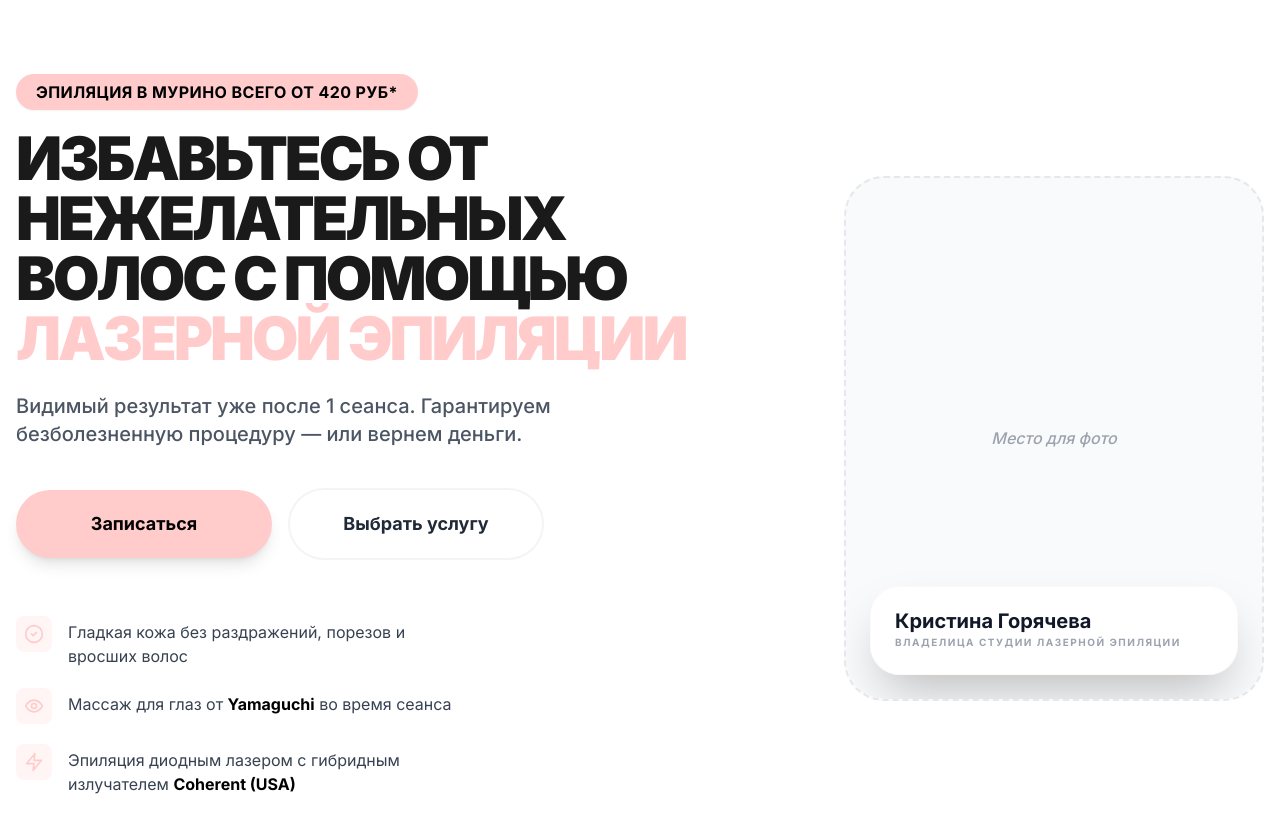
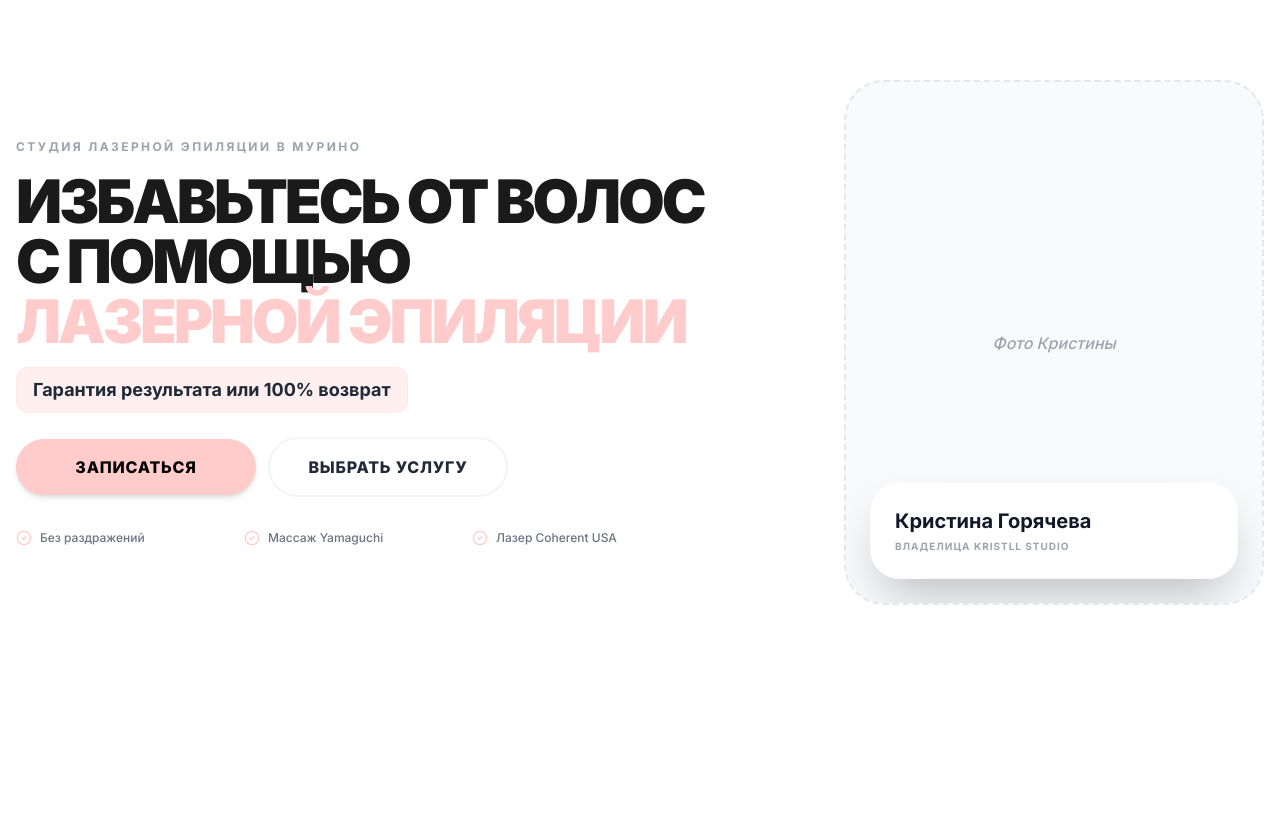
Before and after one commit to Mitrofanoff1/Kristll, a Next.js app: page / in a window 1280 px wide. Shown: the top 832 px of the page. After the commit the page ends 800 px from the top, so only its background shows below. Built offline with nearby package versions, Linux system fonts and the light colour scheme.

Commit message:
Update Hero.tsx

```diff
--- a/components/Hero.tsx
+++ b/components/Hero.tsx
@@ -1,102 +1,83 @@
 import React from 'react';
-import { Zap, Eye, CheckCircle2 } from 'lucide-react';
+import { Zap, Eye, CheckCircle2, Sparkles } from 'lucide-react';
 
 const Hero = () => {
   return (
-    <section className="relative overflow-hidden bg-white pt-8 pb-16 lg:pt-20 lg:pb-32">
-      {/* Декоративный фон */}
-      <div className="absolute top-0 right-0 -translate-y-1/2 translate-x-1/4 w-96 h-96 bg-accent/20 rounded-full blur-[100px] -z-10"></div>
-      <div className="absolute bottom-0 left-0 translate-y-1/2 -translate-x-1/4 w-96 h-96 bg-accent/15 rounded-full blur-[100px] -z-10"></div>
+    <section className="relative overflow-hidden bg-white pt-4 pb-10 lg:pt-20 lg:pb-32">
+      {/* Декоративные элементы как в референсе */}
+      <Sparkles className="absolute top-10 right-10 text-accent/40 w-8 h-8 lg:w-12 lg:h-12 -z-10 animate-pulse" />
+      <div className="absolute top-0 right-0 -translate-y-1/2 translate-x-1/4 w-72 h-72 bg-accent/20 rounded-full blur-[80px] -z-10"></div>
 
       <div className="container mx-auto px-4">
-        {/* Используем flex-col для мобильных и lg:flex-row для десктопа */}
-        <div className="flex flex-col lg:flex-row lg:items-center lg:gap-16">
+        <div className="flex flex-col lg:flex-row lg:items-center lg:gap-12">
 
-          {/* ЛЕВАЯ КОЛОНКА (На мобильных тут будет все, кроме фото) */}
+          {/* КОНТЕНТНЫЙ БЛОК */}
           <div className="w-full lg:w-3/5 z-10 flex flex-col text-center lg:text-left">
 
-            {/* 1. Плашка (Всегда сверху) */}
-            <div className="order-1 inline-block mb-6 lg:self-start">
-              <span className="bg-accent px-5 py-2 rounded-full text-sm md:text-base font-bold text-black shadow-sm uppercase tracking-wide">
-                Эпиляция в Мурино всего от 420 руб*
-              </span>
-            </div>
+            {/* 1. Маленькая надпись сверху */}
+            <p className="text-[10px] lg:text-xs font-bold text-gray-400 uppercase tracking-[0.2em] mb-4">
+              Студия лазерной эпиляции в Мурино
+            </p>
 
-            {/* 2. Заголовок (Оффер) */}
-            <h1 className="order-2 text-[1.85rem] leading-[1.1] sm:text-4xl md:text-5xl lg:text-6xl font-black mb-6 text-[#1a1a1a] uppercase tracking-tighter">
-              Избавьтесь от нежелательных волос с помощью <br className="hidden md:block" />
-              <span className="text-accent">лазерной эпиляции</span>
+            {/* 2. Заголовок (уменьшили для компактности на мобильных) */}
+            <h1 className="text-[1.75rem] leading-[1.1] sm:text-4xl md:text-5xl lg:text-6xl font-black mb-4 text-[#1a1a1a] uppercase tracking-tighter">
+              Избавьтесь от волос <br/> с помощью <span className="text-accent">лазерной эпиляции</span>
             </h1>
 
-            {/* 3. БЛОК С ФОТО ДЛЯ МОБИЛЬНЫХ (order-3 на мобилках, скрыт на десктопе) */}
-            <div className="order-3 lg:hidden w-full mb-10">
-               <div className="relative w-full aspect-[4/5] max-w-[350px] mx-auto bg-gray-50 border-2 border-dashed border-gray-200 rounded-[30px] flex items-center justify-center overflow-hidden">
-                  <p className="text-gray-400 font-medium italic text-sm">Место для фото</p>
-                  <div className="absolute bottom-4 left-4 right-4 bg-white/95 backdrop-blur-md p-4 rounded-[20px] shadow-xl border border-accent/10">
-                      <p className="text-base font-bold text-gray-900 leading-none mb-1">Кристина Горячева</p>
-                      <p className="text-[8px] text-gray-400 font-bold uppercase tracking-wider">
-                        ВЛАДЕЛИЦА СТУДИИ ЛАЗЕРНОЙ ЭПИЛЯЦИИ
-                      </p>
-                  </div>
+            {/* 3. Плашка с гарантией (сделали как в референсе — компактно) */}
+            <div className="inline-block self-center lg:self-start mb-6">
+               <div className="bg-accent/30 px-4 py-2 rounded-xl border border-accent/20">
+                  <p className="text-sm md:text-lg font-bold text-gray-800">
+                    Гарантия результата или 100% возврат
+                  </p>
                </div>
             </div>
 
-            {/* 4. Описание (Подзаголовок) */}
-            <div className="order-4">
-              <p className="text-base md:text-xl text-gray-600 mb-10 max-w-2xl mx-auto lg:mx-0 font-medium leading-relaxed">
-                Видимый результат уже после 1 сеанса. <br className="md:hidden" />
-                Гарантируем безболезненную процедуру — или вернем деньги.
-              </p>
-            </div>
-
-            {/* 5. Кнопки */}
-            <div className="order-5 flex flex-col sm:flex-row items-center justify-center lg:justify-start gap-4 mb-14">
-              <button className="w-full sm:w-64 bg-accent hover:bg-[#ffbaba] text-black text-lg font-bold py-5 px-8 rounded-full transition-all shadow-lg active:scale-95">
+            {/* 4. КНОПКИ (Теперь они сразу под оффером на мобильных) */}
+            <div className="flex flex-col sm:flex-row items-center justify-center lg:justify-start gap-3 mb-8">
+              <button className="w-full sm:w-60 bg-accent hover:bg-[#ffbaba] text-black text-base font-extrabold py-4 rounded-full transition-all shadow-md active:scale-95 uppercase tracking-wider">
                 Записаться
               </button>
-              <button className="w-full sm:w-64 bg-white border-2 border-gray-100 hover:border-accent text-gray-800 text-lg font-bold py-5 px-8 rounded-full transition-all active:scale-95">
+              <button className="w-full sm:w-60 bg-white border-2 border-gray-100 text-gray-800 text-base font-extrabold py-4 rounded-full transition-all active:scale-95 uppercase tracking-wider">
                 Выбрать услугу
               </button>
             </div>
 
-            {/* 6. Преимущества */}
-            <div className="order-6 flex flex-col gap-5 text-left max-w-md mx-auto lg:mx-0">
-              <div className="flex items-start gap-4">
-                <div className="bg-accent/20 p-2 rounded-lg">
-                  <CheckCircle2 className="text-accent w-5 h-5 flex-shrink-0" />
+            {/* 5. ФОТО МАСТЕРА (На мобилках — компактно под кнопками, на десктопе скрыто тут) */}
+            <div className="lg:hidden w-full mb-8 relative">
+                <div className="relative w-full aspect-[16/9] max-w-[340px] mx-auto bg-gray-50 border-2 border-dashed border-gray-200 rounded-[30px] flex items-center justify-center overflow-hidden">
+                    <p className="text-gray-400 font-medium italic text-[10px]">Фото Кристины</p>
+                    <div className="absolute bottom-2 left-2 right-2 bg-white/90 backdrop-blur-sm p-3 rounded-2xl shadow-lg border border-accent/10">
+                        <p className="text-sm font-bold text-gray-900 leading-none">Кристина Горячева</p>
+                        <p className="text-[8px] text-gray-400 font-bold uppercase mt-1">Владелица студии</p>
+                    </div>
                 </div>
-                <p className="text-[15px] md:text-base text-gray-700 leading-snug pt-1">
-                  Гладкая кожа без раздражений, порезов и вросших волос
-                </p>
+            </div>
+
+            {/* 6. ПРЕИМУЩЕСТВА (Мелким шрифтом снизу) */}
+            <div className="grid grid-cols-1 sm:grid-cols-3 gap-3 text-left max-w-2xl mx-auto lg:mx-0">
+              <div className="flex items-center gap-2">
+                <CheckCircle2 className="text-accent w-4 h-4 flex-shrink-0" />
+                <p className="text-[12px] text-gray-500 font-medium">Без раздражений</p>
               </div>
-              <div className="flex items-start gap-4">
-                <div className="bg-accent/20 p-2 rounded-lg">
-                  <Eye className="text-accent w-5 h-5 flex-shrink-0" />
-                </div>
-                <p className="text-[15px] md:text-base text-gray-700 leading-snug pt-1">
-                  Массаж для глаз от <span className="font-bold text-black">Yamaguchi</span> во время сеанса
-                </p>
+              <div className="flex items-center gap-2">
+                <CheckCircle2 className="text-accent w-4 h-4 flex-shrink-0" />
+                <p className="text-[12px] text-gray-500 font-medium">Массаж Yamaguchi</p>
               </div>
-              <div className="flex items-start gap-4">
-                <div className="bg-accent/20 p-2 rounded-lg">
-                  <Zap className="text-accent w-5 h-5 flex-shrink-0" />
-                </div>
-                <p className="text-[15px] md:text-base text-gray-700 leading-snug pt-1">
-                  Эпиляция диодным лазером с гибридным излучателем <span className="font-bold text-black">Coherent (USA)</span>
-                </p>
+              <div className="flex items-center gap-2">
+                <CheckCircle2 className="text-accent w-4 h-4 flex-shrink-0" />
+                <p className="text-[12px] text-gray-500 font-medium">Лазер Coherent USA</p>
               </div>
             </div>
           </div>
 
-          {/* ПРАВАЯ КОЛОНКА (Только для десктопа) */}
+          {/* ДЕКСТОПНОЕ ФОТО (Справа) */}
           <div className="hidden lg:flex lg:w-2/5 justify-end">
              <div className="relative w-full aspect-[4/5] max-w-[420px] bg-gray-50 border-2 border-dashed border-gray-200 rounded-[40px] flex items-center justify-center overflow-hidden">
-                <p className="text-gray-400 font-medium italic">Место для фото</p>
+                <p className="text-gray-400 font-medium italic">Фото Кристины</p>
                 <div className="absolute bottom-6 left-6 right-6 bg-white/95 backdrop-blur-md p-6 rounded-[30px] shadow-2xl border border-accent/10">
-                    <p className="text-xl font-bold text-gray-900 mb-1 leading-none">Кристина Горячева</p>
-                    <p className="text-[10px] text-gray-400 font-bold uppercase tracking-[0.15em]">
-                      ВЛАДЕЛИЦА СТУДИИ ЛАЗЕРНОЙ ЭПИЛЯЦИИ
-                    </p>
+                    <p className="text-xl font-bold text-gray-900 mb-1">Кристина Горячева</p>
+                    <p className="text-[10px] text-gray-400 font-bold uppercase tracking-widest">ВЛАДЕЛИЦА KRISTLL STUDIO</p>
                 </div>
              </div>
           </div>
```
